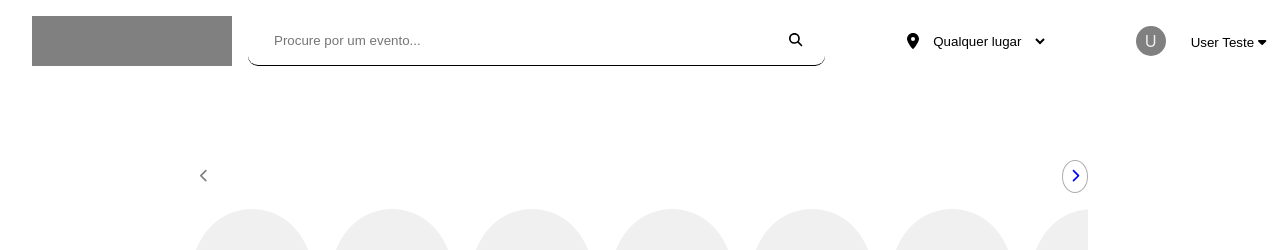
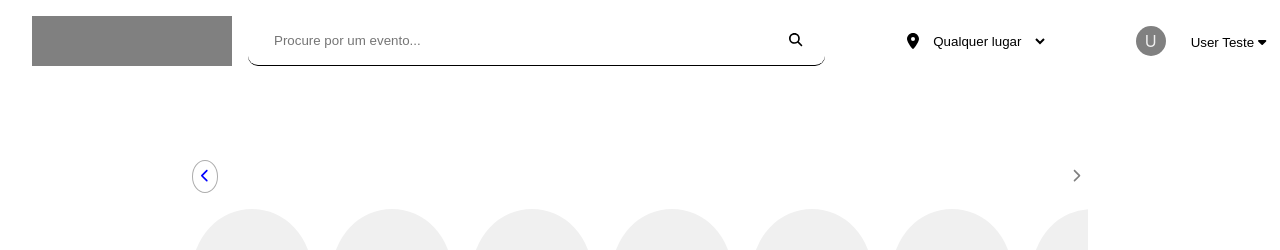
Before and after one commit to PedroCestaro/Eventy-front, a React (Create React App) app: page / in a window 1280 px wide. Shown: the top 250 px of the page. Built offline with nearby package versions, Linux system fonts and the light colour scheme.

Commit message:
[fix] fixing an issue while moving the carousel

```diff
--- a/src/components/categoryCaroseul/categoryCaroseul.tsx
+++ b/src/components/categoryCaroseul/categoryCaroseul.tsx
@@ -11,7 +11,7 @@ import { faChevronLeft, faChevronRight } from '@fortawesome/free-solid-svg-icons
 export default function CategoryCarousel(){
 
     const swiper = useRef<HTMLDivElement>(null)
-    const arrowRigh = useRef<HTMLButtonElement>(null);
+    const arrowRight = useRef<HTMLButtonElement>(null);
     const arrowLeft = useRef<HTMLButtonElement>(null)
 
     const[swipe, setSwipe] = useState(0);
@@ -33,11 +33,11 @@ export default function CategoryCarousel(){
             swiper.current.style.transform = `translateX(${swipe}px)`;
         }
 
-        if(arrowLeft.current != null){
+        if(arrowRight.current != null){
             if(swipe == 0)
-                arrowLeft.current.disabled = true;
+                arrowRight.current.disabled = true;
             else
-                arrowLeft.current.disabled = false;
+                arrowRight.current.disabled = false;
         }
 
     }, [swipe]);
@@ -47,7 +47,7 @@ export default function CategoryCarousel(){
         <div id="carousel-categories">
                 <div id="carousel-buttons">
                     <button onClick={e => handleSwipeLeft()}  ref={arrowLeft} > <FontAwesomeIcon icon={faChevronLeft}/> </button>
-                    <button onClick={e => handleSwipeRigth()} > <FontAwesomeIcon icon={faChevronRight}/> </button>
+                    <button onClick={e => handleSwipeRigth()} ref={arrowRight}> <FontAwesomeIcon icon={faChevronRight}/> </button>
                 </div>
             <div id="swiper-category" ref={swiper}>
                 {
```
